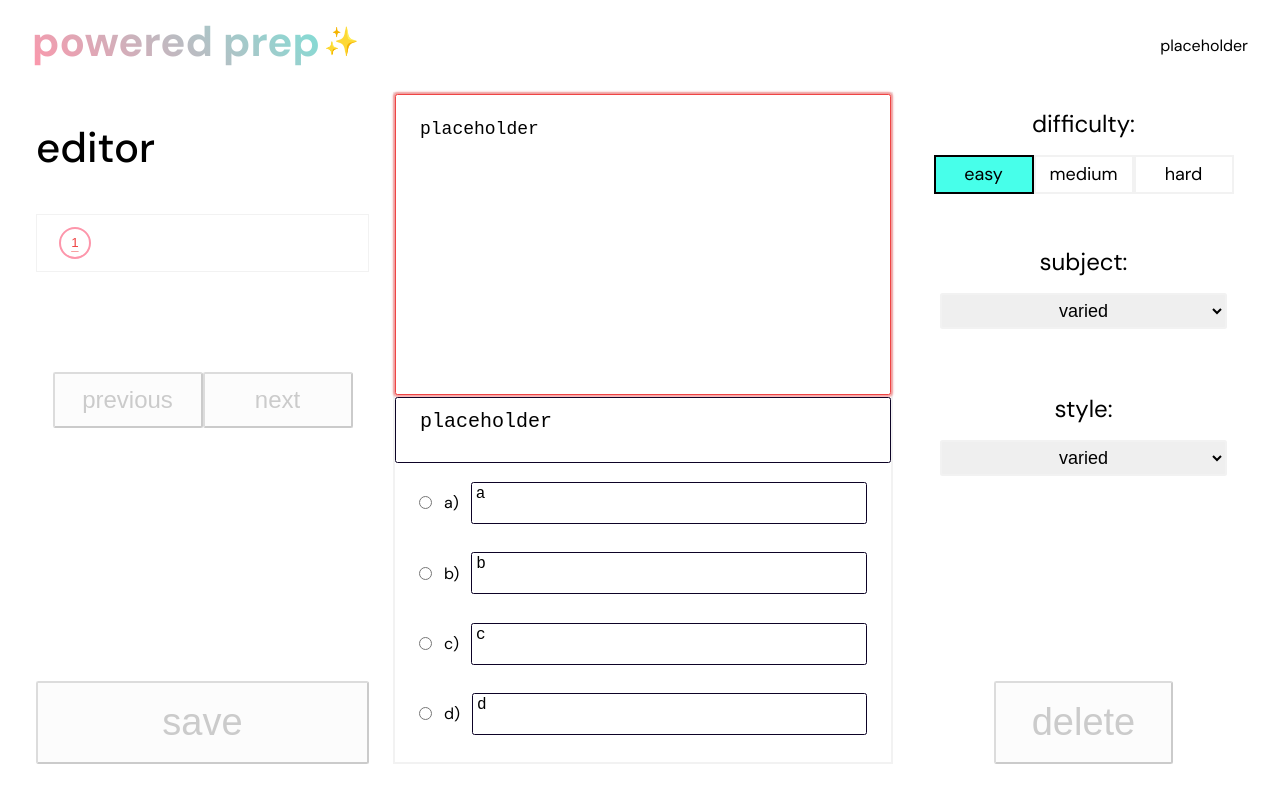
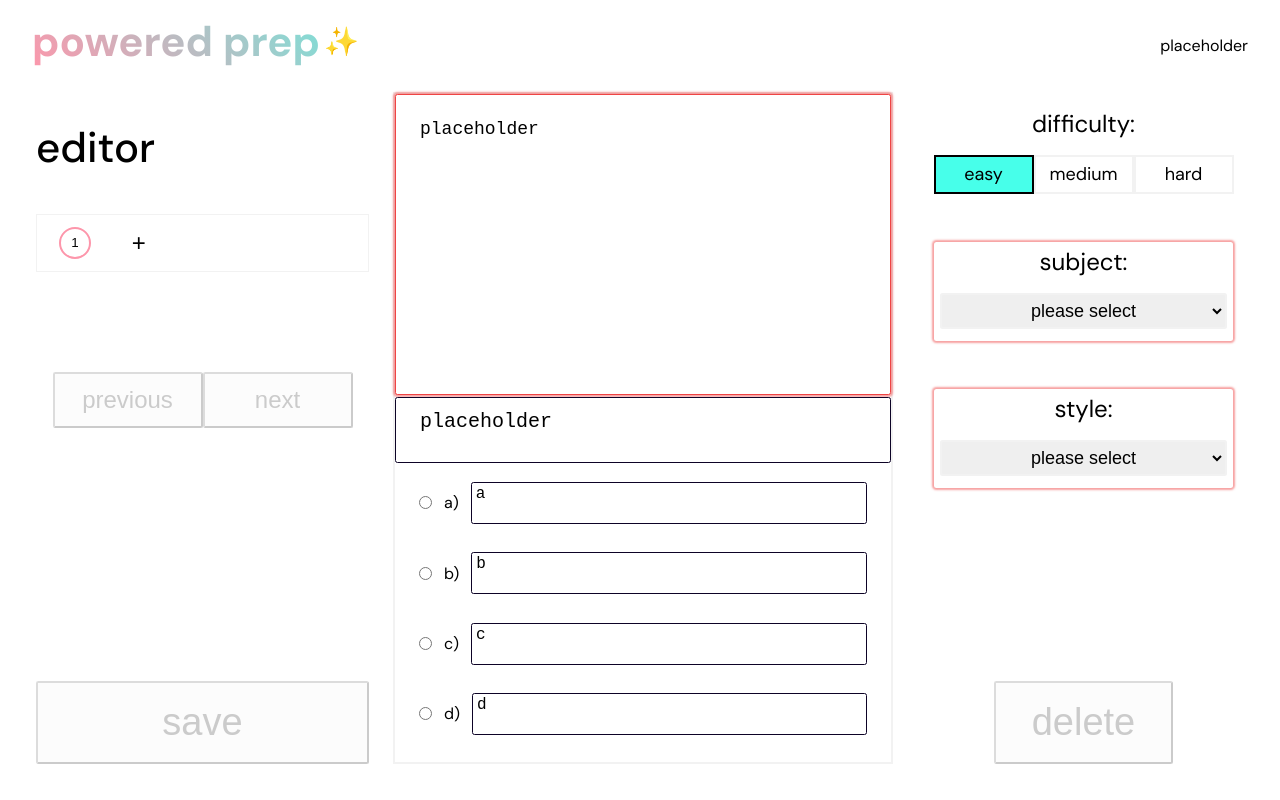
Before and after one commit to markcha723/poweredprep, a React (Vite) app in the folder client/: page /main/write in a window 1280 px wide. Built offline with nearby package versions, Linux system fonts and the light colour scheme.

Commit message:
basic frontend functionality of BlankEditor.jsx is complete
As stated above. Now working on integrating this with the backend so that a writer can put new questions into the right collection.

```diff
--- a/client/src/Components/Main/Editor/BlankEditor.jsx
+++ b/client/src/Components/Main/Editor/BlankEditor.jsx
@@ -1,13 +1,12 @@
-import React, { useContext, useEffect, useCallback, useReducer } from "react";
+import React, { useCallback, useReducer } from "react";
 
-import QuestionNavigator from "../../UI/Editor/QuestionNavigator/QuestionNavigator";
+import QuestionNavigatorForWrite from "../../UI/QuestionNavigatorForWrite/QuestionNavigatorForWrite";
 import PrevNextNavigator from "../../UI/Editor/PrevNextNavigator/PrevNextNavigator";
 import EditableQuestion from "../../UI/Editor/EditableQuestion/EditableQuestion";
 import DifficultyAdjuster from "../../UI/Editor/DifficultyAdjuster/DifficultyAdjuster";
 import TopicSelector from "../../UI/Editor/TopicSelector/TopicSelector";
 import StyleSelector from "../../UI/Editor/StyleSelector/StyleSelector";
 import Button from "../../UI/Button/Button";
-import SuccessScreen from "../../UI/SuccessScreen/SuccessScreen";
 import Dialog from "../../UI/Dialog/Dialog";
 
 import editorReducer from "./editor-reducer";
@@ -45,8 +44,8 @@ export const blankQuestion = {
   ],
   section: "reading",
   difficulty: "easy",
-  subject: topicOptions[0],
-  style: styleOptions[0],
+  subject: undefined,
+  style: undefined,
   approved: true,
 };
 
@@ -62,6 +61,8 @@ const BlankEditor = (props) => {
       message: null,
     },
     isDialogOpen: false,
+    dialogType: "",
+    dialogMessage: "",
     isEditing: true,
   });
 
@@ -73,6 +74,8 @@ const BlankEditor = (props) => {
     isSending,
     error,
     isDialogOpen,
+    dialogType,
+    dialogMessage,
     approved,
   } = state;
 
@@ -105,7 +108,13 @@ const BlankEditor = (props) => {
 
   const deleteHandler = () => {
     if (questions.length === 1) {
-      console.log("You can't delete this!");
+      dispatch({
+        type: "OPEN_DIALOG",
+        payload: {
+          type: "warning",
+          message: "You only have one question, so you can't delete this one.",
+        },
+      });
     } else {
       dispatch({ type: "DELETE", payload: activeIndex });
     }
@@ -115,20 +124,24 @@ const BlankEditor = (props) => {
     <EditorContext.Provider value={{ state, dispatch }}>
       {isDialogOpen && (
         <Dialog
-          type="warning"
-          message="placeholder"
-          onDialogClose={() => dispatch({ type: "DIALOG_CLOSE" })}
-          onProceedAnyways={() => dispatch({ type: "FETCH_ANSWERS_SUCCESS" })}
+          type={dialogType}
+          message={dialogMessage}
+          onDialogClose={() => dispatch({ type: "CLOSE_DIALOG" })}
+          onProceedAnyways={() => {
+            dispatch({ type: "CLOSE_DIALOG" });
+            submitHandler();
+          }}
         />
       )}
       <main className={classes.editor}>
         <div className={classes.misc}>
           <span className={classes["page-title"]}>editor</span>
-          <QuestionNavigator
+          <QuestionNavigatorForWrite
             maxIndex={questions.length - 1}
             activeIndex={activeIndex}
             dispatch={dispatch}
             questionErrors={questionErrors}
+            allQuestionsValid={allQuestionsValid}
           />
           <PrevNextNavigator
             maxIndex={questions.length - 1}
@@ -144,7 +157,7 @@ const BlankEditor = (props) => {
             title={
               allQuestionsValid
                 ? "Click to submit."
-                : "Make sure to fill all the questions' fields out, or disapprove of the ones that don't work."
+                : "Make sure to fill all the questions' fields out, or remove the questions that you don't plan to use."
             }
             endPosition
           />
--- a/client/src/Components/Main/Editor/editor-reducer.js
+++ b/client/src/Components/Main/Editor/editor-reducer.js
@@ -2,23 +2,11 @@ import {
   topicOptions,
   styleOptions,
 } from "../../../hooks/use-config-validator";
+import { blankQuestion } from "./BlankEditor";
 
 /*
   editor reducer
-  currently consumed in editor.jsx,
-  note that this should always return a state object of the following shape:
-  {
-    questions: Question[]
-    activeQuestions: questions[activeIndex]
-    activeIndex: number
-    error: {
-      exists: boolean
-      message: null | string
-    }
-    isLoading: boolean
-    isSending: boolean
-    isEditing: boolean
-  }
+  currently consumed in both Editor.jsx and BlankEditor.jsx.
 */
 
 const editorReducer = (state, action) => {
@@ -132,6 +120,7 @@ const editorReducer = (state, action) => {
         ...state,
         questions: questionBodyUpdated,
         activeQuestion: questionBodyUpdated[state.activeIndex],
+        questionErrors: evaluateAllQuestionsForErrors(questionBodyUpdated),
       };
     case "PROMPT_CHANGE":
       const promptBodyUpdated = updateQuestionsByKey(
@@ -144,6 +133,7 @@ const editorReducer = (state, action) => {
         ...state,
         questions: promptBodyUpdated,
         activeQuestion: promptBodyUpdated[state.activeIndex],
+        questionErrors: evaluateAllQuestionsForErrors(promptBodyUpdated),
       };
     case "CORRECT_ANSWER_CHANGE":
       const previousCorrectAnswers =
@@ -175,6 +165,7 @@ const editorReducer = (state, action) => {
         ...state,
         questions: updatedAnswerArray,
         activeQuestion: updatedAnswerArray[state.activeIndex],
+        questionErrors: evaluateAllQuestionsForErrors(updatedAnswerArray),
       };
     case "ANSWER_TEXT_CHANGE":
       const previousAnswerTexts =
@@ -203,6 +194,7 @@ const editorReducer = (state, action) => {
         ...state,
         questions: updatedAnswerTextArray,
         activeQuestion: updatedAnswerTextArray[state.activeIndex],
+        questionErrors: evaluateAllQuestionsForErrors(updatedAnswerTextArray),
       };
     case "SUCCESSFUL_SAVE":
       return {
@@ -251,8 +243,49 @@ const editorReducer = (state, action) => {
           }
         }),
       };
+    case "OPEN_DIALOG":
+      return {
+        ...state,
+        isDialogOpen: true,
+        dialogType: action.payload.type,
+        dialogMessage: action.payload.message,
+      };
+    case "CLOSE_DIALOG":
+      return {
+        ...state,
+        isDialogOpen: false,
+        dialogType: "",
+        dialogMessage: "",
+      };
     case "DELETE":
-      console.log("delete pressed!");
+      console.log(state.questions);
+      const deletedArray = state.questions.filter(
+        (question, index) => action.payload !== index
+      );
+      console.log(deletedArray);
+      let newIndex;
+      if (action.payload === 0) {
+        newIndex = 0;
+      }
+      if (action.payload === state.questions.length - 1) {
+        newIndex = deletedArray.length - 1;
+      }
+      return {
+        ...state,
+        questions: deletedArray,
+        activeIndex: newIndex,
+        activeQuestion: deletedArray[newIndex],
+        questionErrors: evaluateAllQuestionsForErrors(deletedArray),
+      };
+    case "ADD_QUESTION":
+      const addedArray = [...state.questions, blankQuestion];
+      return {
+        ...state,
+        questions: addedArray,
+        activeIndex: state.activeIndex + 1,
+        activeQuestion: addedArray[state.activeIndex + 1],
+        questionErrors: evaluateAllQuestionsForErrors(addedArray),
+      };
   }
 };
 
--- a/client/src/Components/UI/Editor/QuestionNavigator/QuestionNavigator.module.css
+++ b/client/src/Components/UI/Editor/QuestionNavigator/QuestionNavigator.module.css
@@ -41,3 +41,7 @@
 .button:active {
   border: solid 2px var(--primary);
 }
+
+.add-button {
+  font-size: 2.4rem;
+}
--- /dev/null
+++ b/client/src/Components/UI/QuestionNavigatorForWrite/QuestionNavigatorForWrite.jsx
@@ -0,0 +1,68 @@
+import React from "react";
+import Button from "../Button/Button";
+
+import classes from "../Editor/QuestionNavigator/QuestionNavigator.module.css";
+
+const QuestionNavigatorForWrite = (props) => {
+  const {
+    chosenAnswers,
+    maxIndex,
+    activeIndex,
+    dispatch,
+    correctAnswers,
+    questionErrors,
+    allQuestionsValid,
+  } = props;
+
+  const addQuestionHandler = () => {
+    console.log("test");
+    if (allQuestionsValid) {
+      dispatch({ type: "ADD_QUESTION" });
+    } else {
+      dispatch({
+        type: "OPEN_DIALOG",
+        payload: {
+          type: "warning",
+          message:
+            "You cannot add new questions until you fill out all fields in the current ones!",
+        },
+      });
+    }
+  };
+
+  let generateButtons = () => {
+    let buttonArray = [];
+    for (let i = 0; i <= maxIndex; i++) {
+      const button = (
+        <button
+          className={`${classes.button} ${
+            i === activeIndex ? classes.active : ""
+          }`}
+          onClick={() => dispatch({ type: "INDEX_CHANGE", index: i })}
+          key={`buttonForQuestionNumber${i}`}
+        >
+          {i + 1}
+        </button>
+      );
+      buttonArray.push(button);
+    }
+    return [
+      ...buttonArray,
+      <button
+        className={`${classes.button} ${classes["add-button"]}`}
+        onClick={addQuestionHandler}
+        key={"buttonForAddingAnotherQuestion"}
+      >
+        +
+      </button>,
+    ];
+  };
+
+  return (
+    <nav role="navigation" className={classes.navigation}>
+      {generateButtons()}
+    </nav>
+  );
+};
+
+export default QuestionNavigatorForWrite;
```
